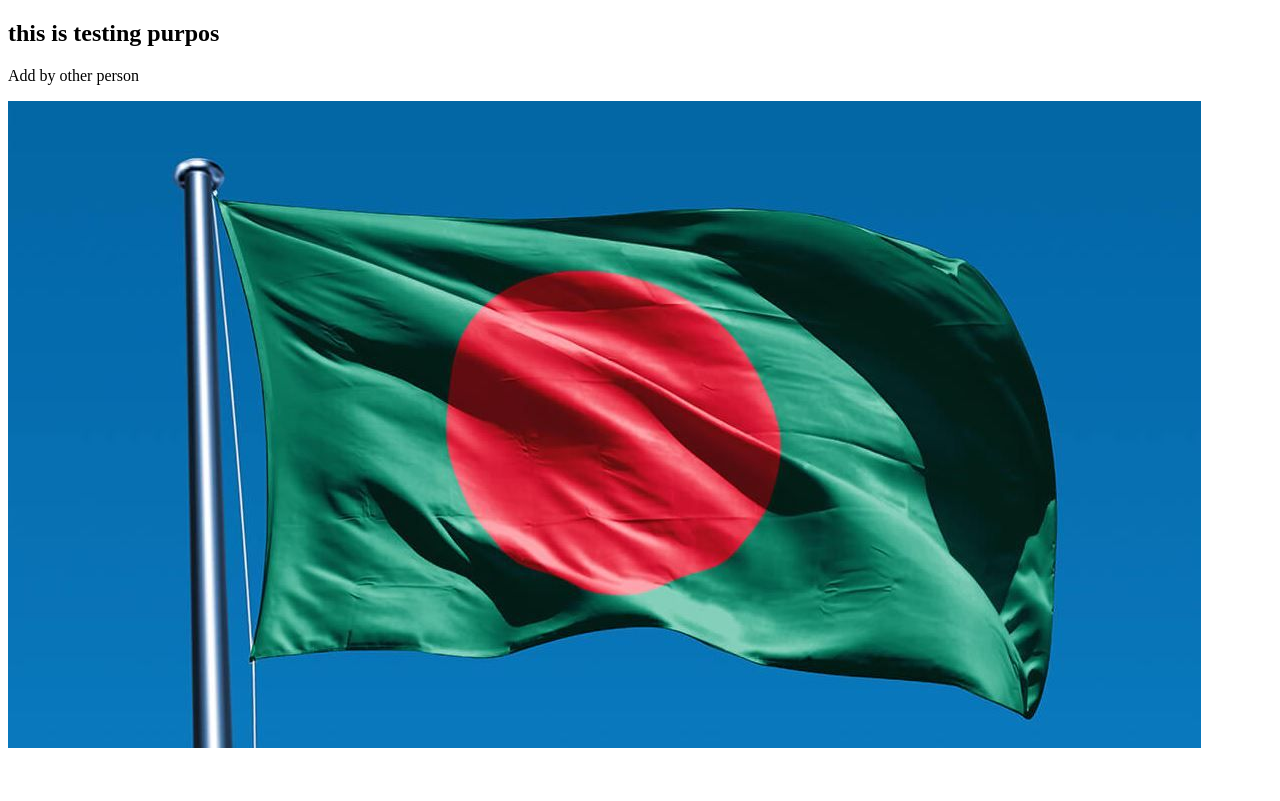
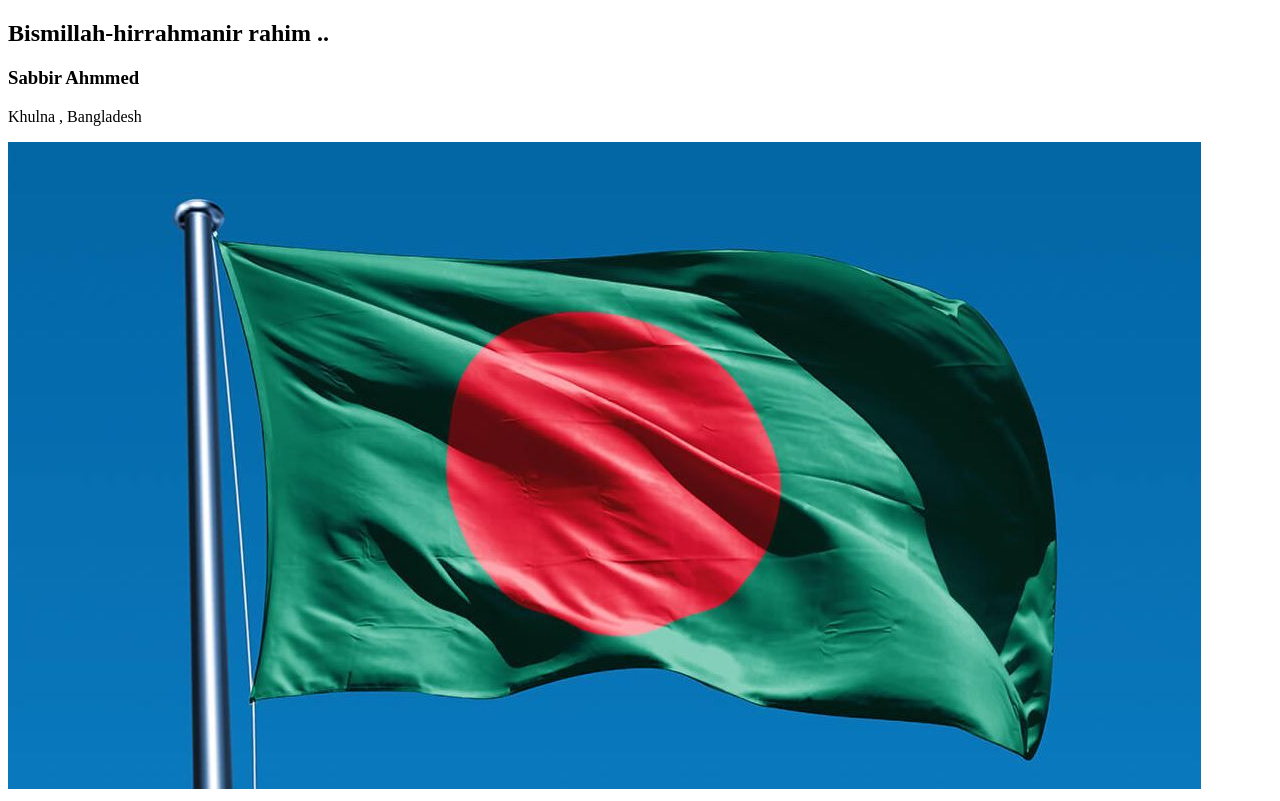
Before and after one commit to Sabbir185/html-css-bootstrap-project, a plain HTML site: page index.html in a window 1280 px wide. Drawn offline with Linux system fonts and the light colour scheme.

Commit message:
Update index.html

```diff
--- a/index.html
+++ b/index.html
@@ -3,10 +3,11 @@
 <head>
     <meta charset="UTF-8">
     <meta name="viewport" content="width=device-width, initial-scale=1.0">
-    <title>Test</title>
+    <title>Welcome</title>
 </head>
 <body>
-    <h2>this is testing purpos</h2>
-    <p>Add by other person</p>
+    <h2>Bismillah-hirrahmanir rahim ..</h2>
+    <h3>Sabbir Ahmmed</h3>
+    <p>Khulna , Bangladesh</p>
     <img src="flag.jpg" alt="bangladesh flag">
 </html>
```
